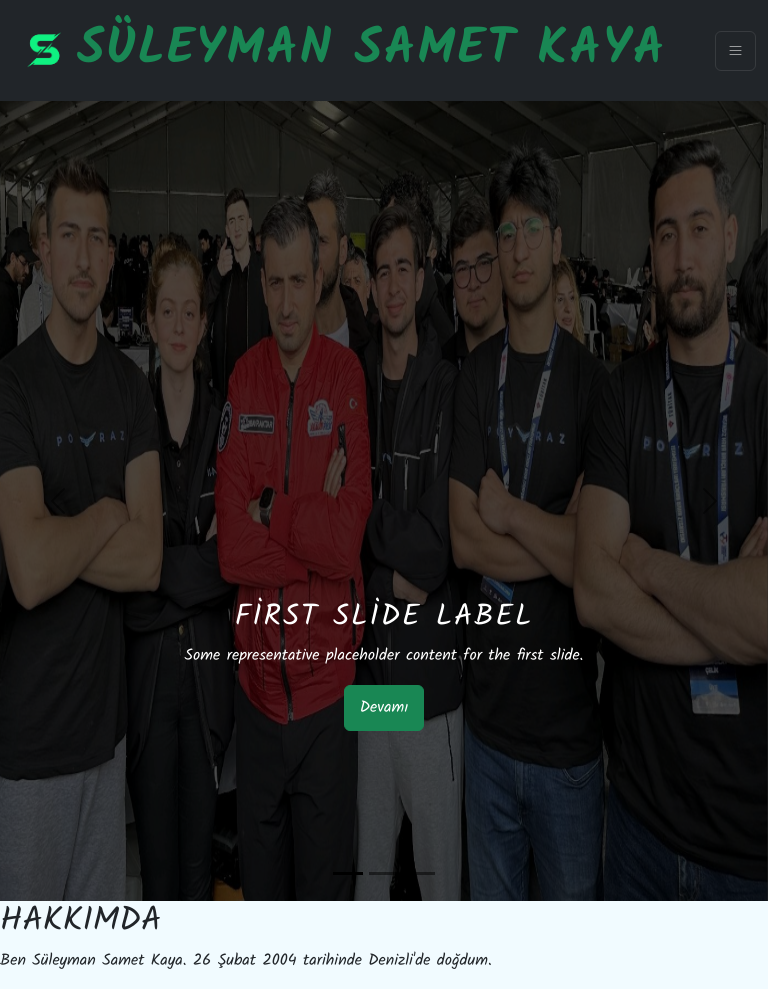
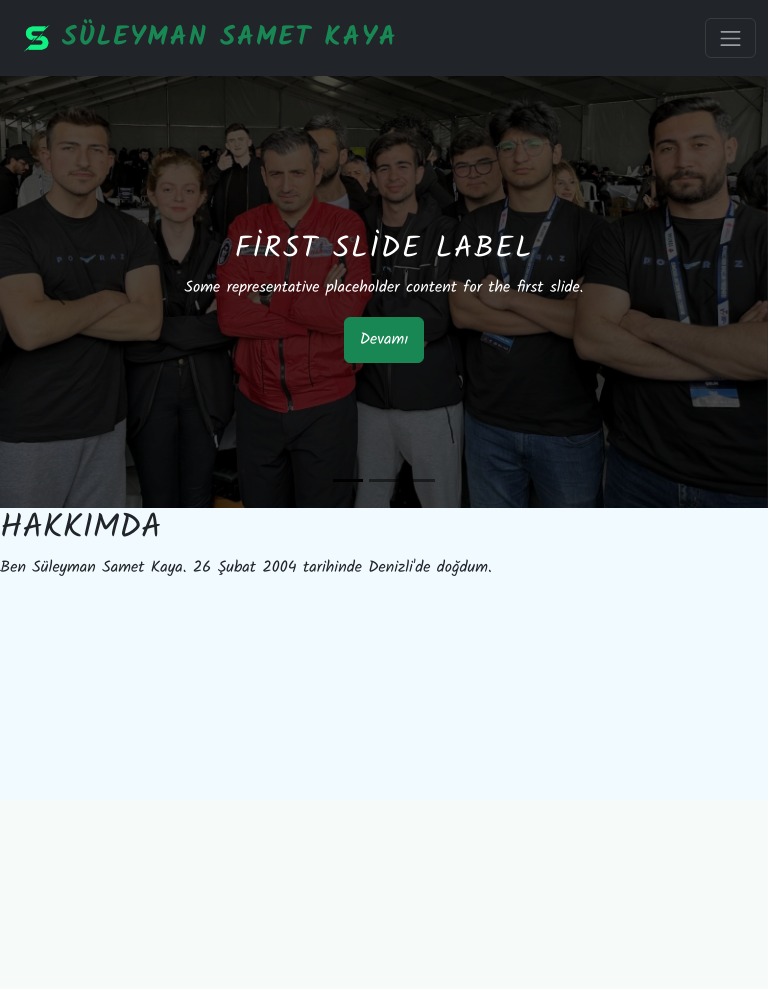
Before and after one commit to suleymansametkaya/Web-Teknolojileri-Proje, a PHP site: page / in a window 768 px wide. After the commit the page ends 576 px from the top, so only its background shows below. Run offline with PHP 8.4, Linux system fonts and the light colour scheme.

Commit message:
Add files via upload

```diff
--- a/css/style.css
+++ b/css/style.css
@@ -16,8 +22,15 @@ font-family: kalam,cursive ;
     min-height: 300px;
 }
 
+
+.carousel-item img {
+    height: 100%;
+    width: 100%;
+    object-fit: cover;
+}
+
 .carousel-caption{
-    bottom: 220px;
+    bottom: 200px;
     z-index: 2;
 }
 
@@ -94,17 +113,11 @@ font-weight: 500;
         height: auto;
     }
     .navbar-toggler-icon {
-        width: 15px;
+        width: 25px;
     }
-    .navbar-dark .navbar-brand img {
-        width: 65px;
-        height: 65px;
-    }
-    .navbar-dark .navbar-brand {
-        font-size: 50px;
-    }
+
     .carousel-caption {
-        bottom: 150px;
+        bottom: 125px;
     }
     .carousel-caption h5 {
         font-size: 30px;
```
Also changed, not shown: other parts of css/style.css (+30 -7 lines).
